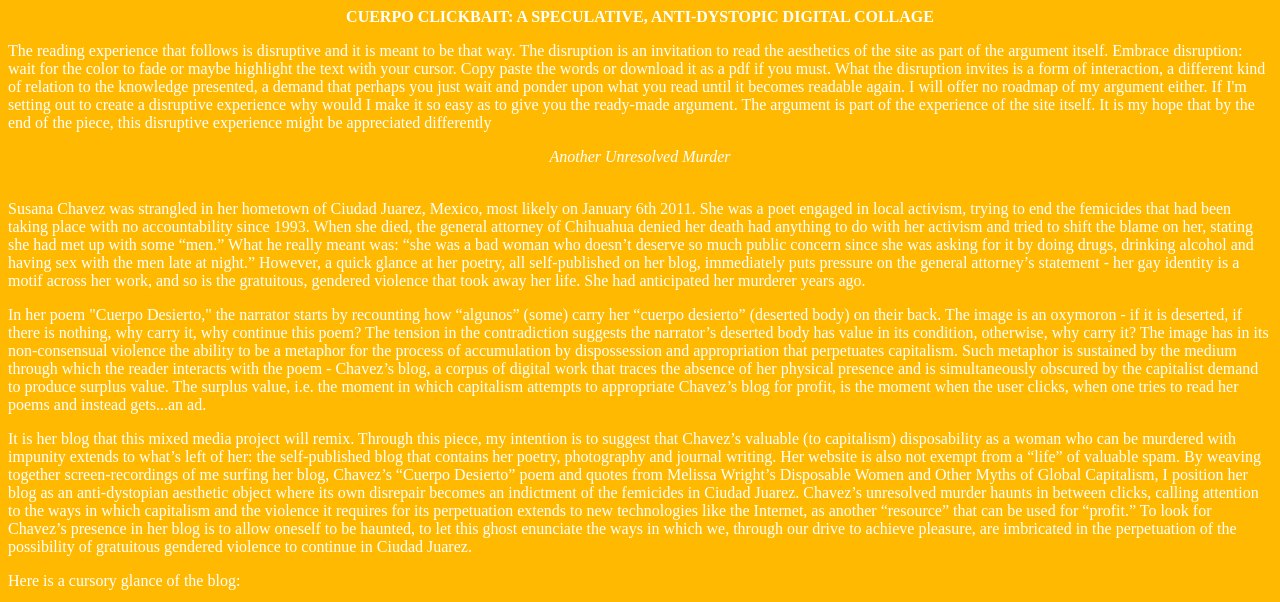
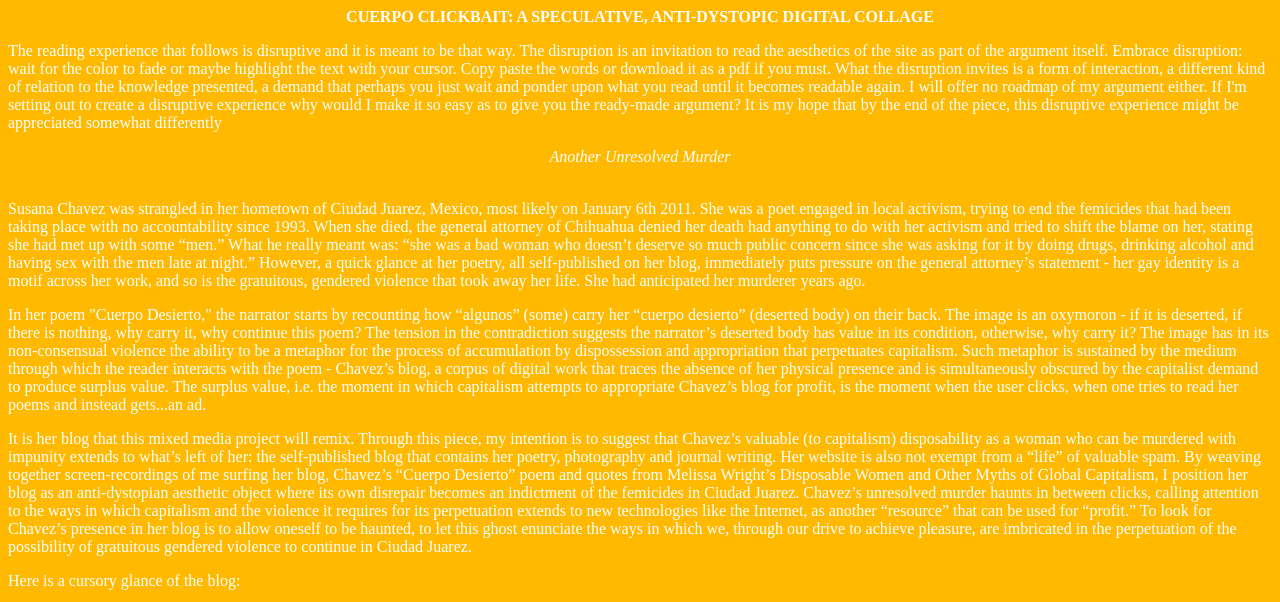
Before and after one commit to josdchavez/josdchavez.github.io, a Jekyll site: the page built from cuerpoclickbait/index.html, in a window 1280 px wide and 900 px high, cut to the strip 0-602 px from the top of the window. Built offline with Jekyll 4.4.1, drawn with Linux system fonts in a browser that asks for light colours.

Commit message:
Update index.html

```diff
--- a/cuerpoclickbait/index.html
+++ b/cuerpoclickbait/index.html
@@ -4,7 +4,7 @@ title: cuerpoclickbait
 ---
 <div style="text-align: center"><b>CUERPO CLICKBAIT: A SPECULATIVE, ANTI-DYSTOPIC DIGITAL COLLAGE </b></div>
 <p></p>
-<p>The reading experience that follows is disruptive and it is meant to be that way. The disruption is an invitation to read the aesthetics of the site as part of the argument itself. Embrace disruption: wait for the color to fade or maybe highlight the text with your cursor. Copy paste the words or download it as a pdf if you must. What the disruption invites is a form of interaction, a different kind of relation to the knowledge presented, a demand that perhaps you just wait and ponder upon what you read until it becomes readable again. I will offer no roadmap of my argument either. If I'm setting out to create a disruptive experience why would I make it so easy as to give you the ready-made argument. The argument is part of the experience of the site itself. It is my hope that by the end of the piece, this disruptive experience might be appreciated differently</p>
+<p>The reading experience that follows is disruptive and it is meant to be that way. The disruption is an invitation to read the aesthetics of the site as part of the argument itself. Embrace disruption: wait for the color to fade or maybe highlight the text with your cursor. Copy paste the words or download it as a pdf if you must. What the disruption invites is a form of interaction, a different kind of relation to the knowledge presented, a demand that perhaps you just wait and ponder upon what you read until it becomes readable again. I will offer no roadmap of my argument either. If I'm setting out to create a disruptive experience why would I make it so easy as to give you the ready-made argument? It is my hope that by the end of the piece, this disruptive experience might be appreciated somewhat differently</p>
 
 <div style="text-align: center"><i>Another Unresolved Murder</i></div>
 <br>
```
